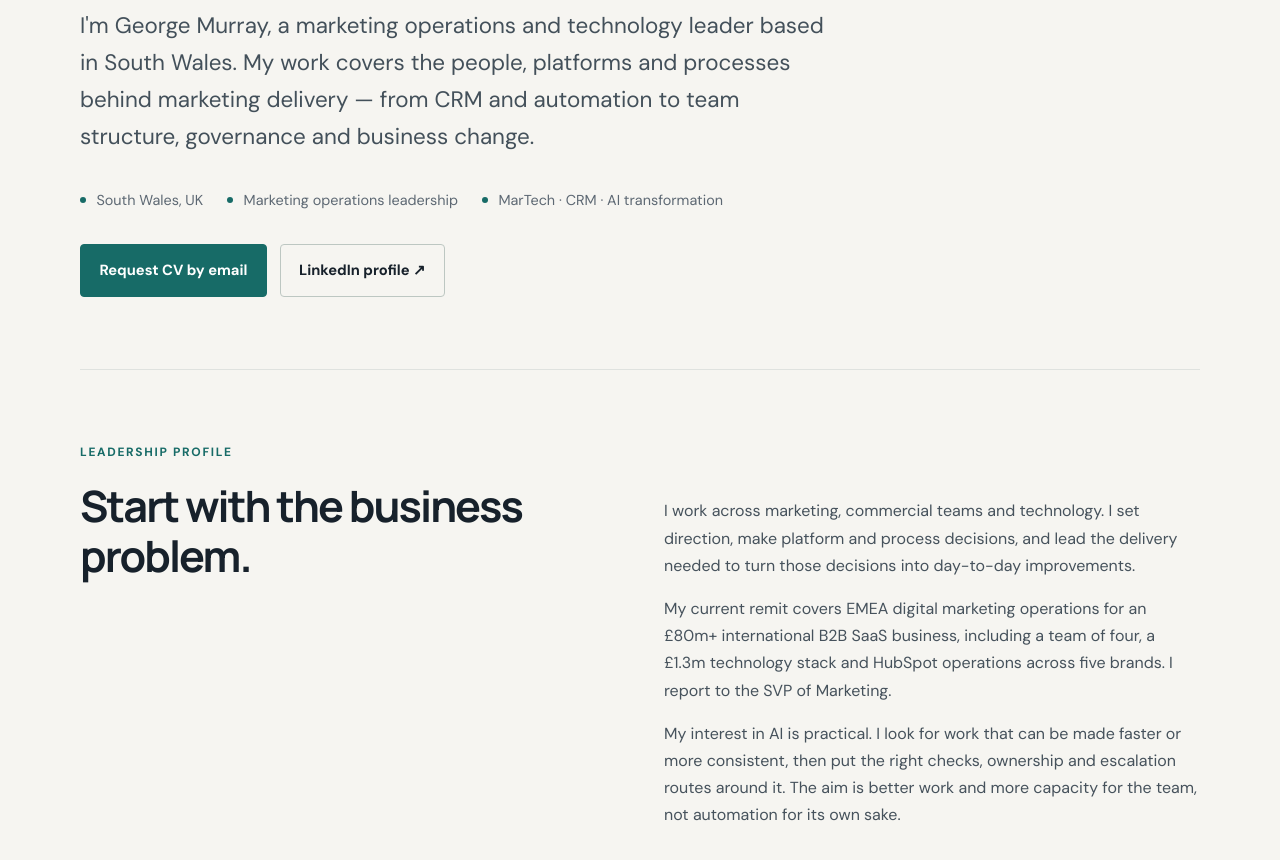
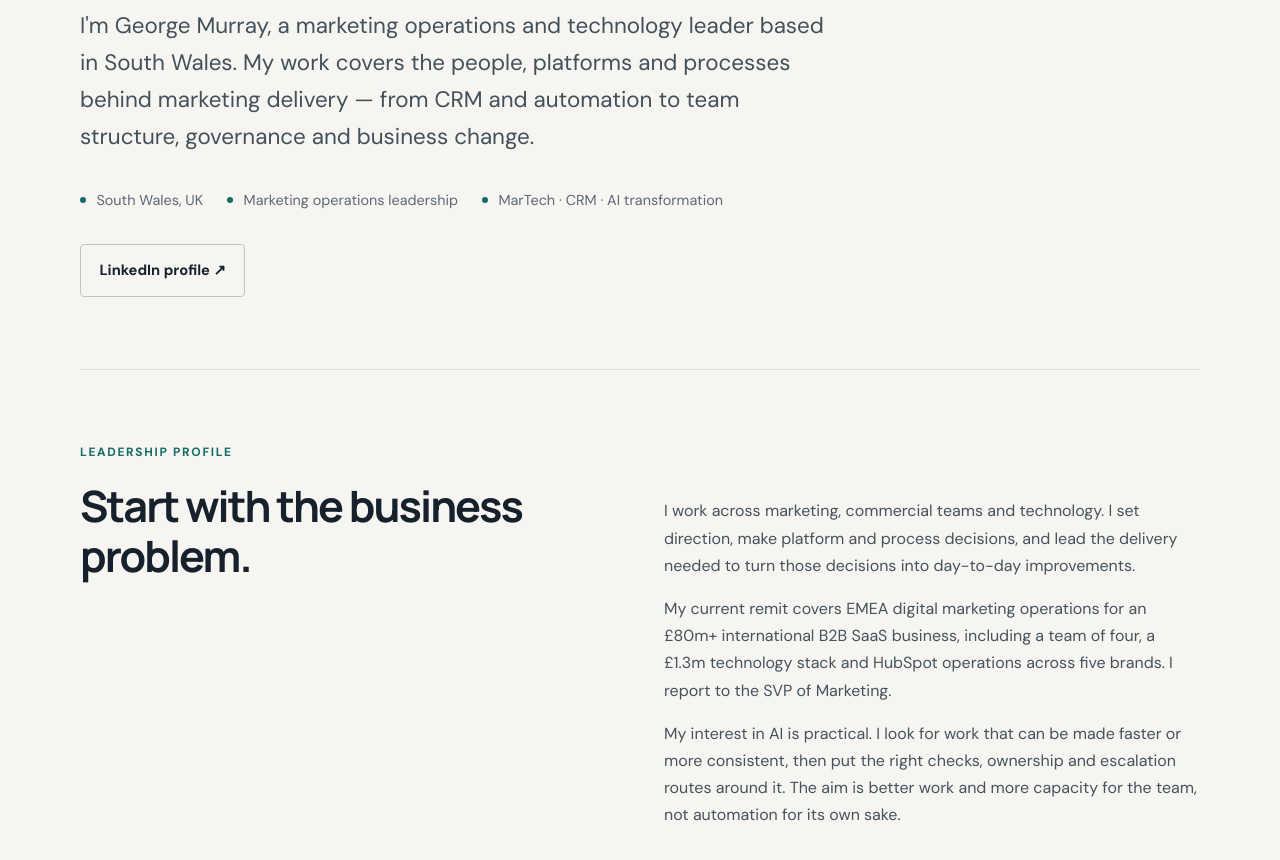
Before and after one commit to georgefwmurray/Marketing-Operations-Control-Centre, a Jekyll site: the page built from about.md, in a window 1280 px wide and 900 px high, scrolled down 557 px. Shown: the top 860 px of the window. Built offline with Jekyll 4.4.1, drawn with Linux system fonts in a browser that asks for light colours.

Commit message:
Remove CV calls to action pending updated CV

```diff
--- a/about.md
+++ b/about.md
@@ -15,7 +15,6 @@ permalink: /about/
     <span>MarTech · CRM · AI transformation</span>
   </div>
   <div class="actions">
-    <a class="button primary" href="mailto:georgefwmurray@gmail.com?subject=CV%20request">Request CV by email</a>
     <a class="button secondary" href="https://www.linkedin.com/in/georgefwmurray/" target="_blank" rel="noopener">LinkedIn profile ↗</a>
   </div>
 </section>
@@ -118,7 +117,6 @@ permalink: /about/
     <div class="prose">
       <p>I'm interested in senior leadership roles covering marketing operations, MarTech and AI transformation, particularly where the organisation is looking to improve how its marketing function works at scale.</p>
       <div class="actions">
-        <a class="button primary" href="mailto:georgefwmurray@gmail.com?subject=CV%20request">Request CV by email</a>
         <a class="button secondary" href="mailto:georgefwmurray@gmail.com">Email George ↗</a>
       </div>
     </div>
```
